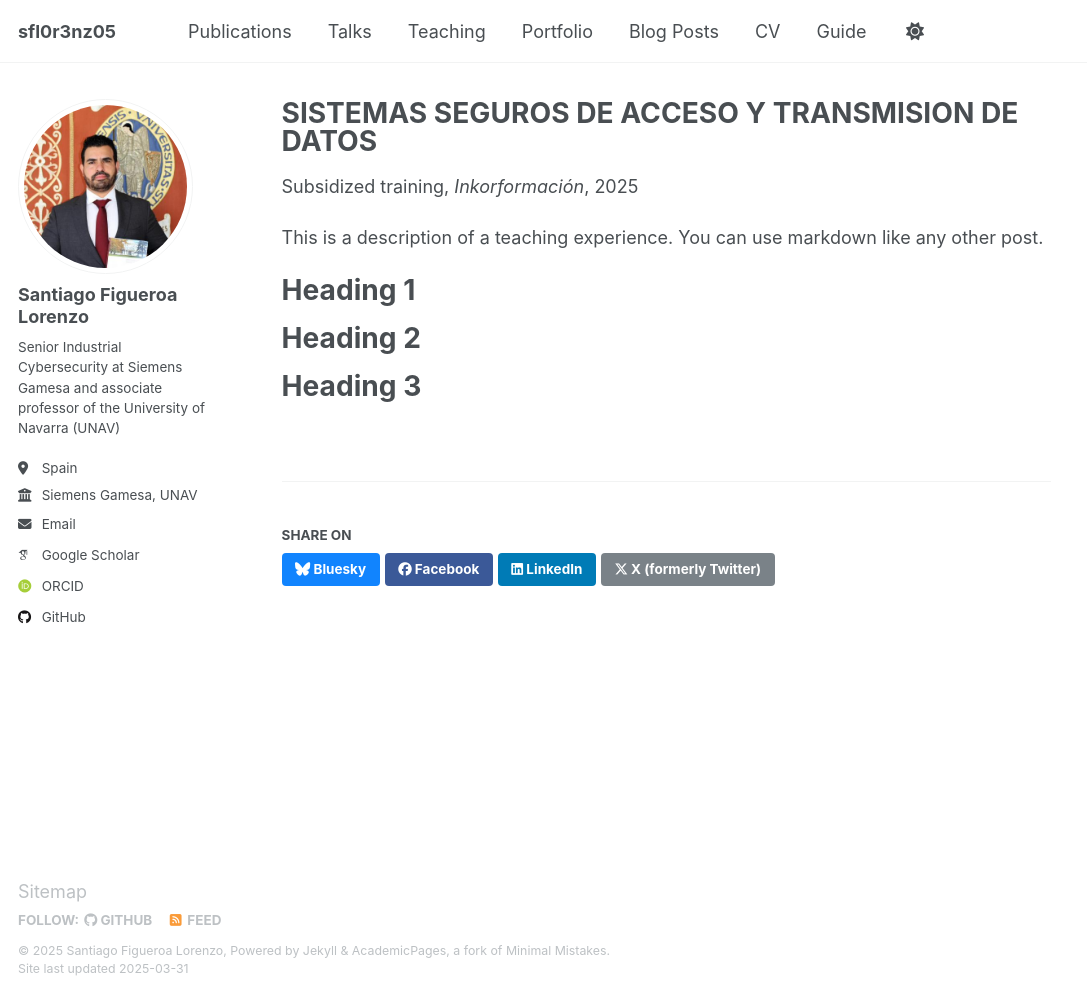
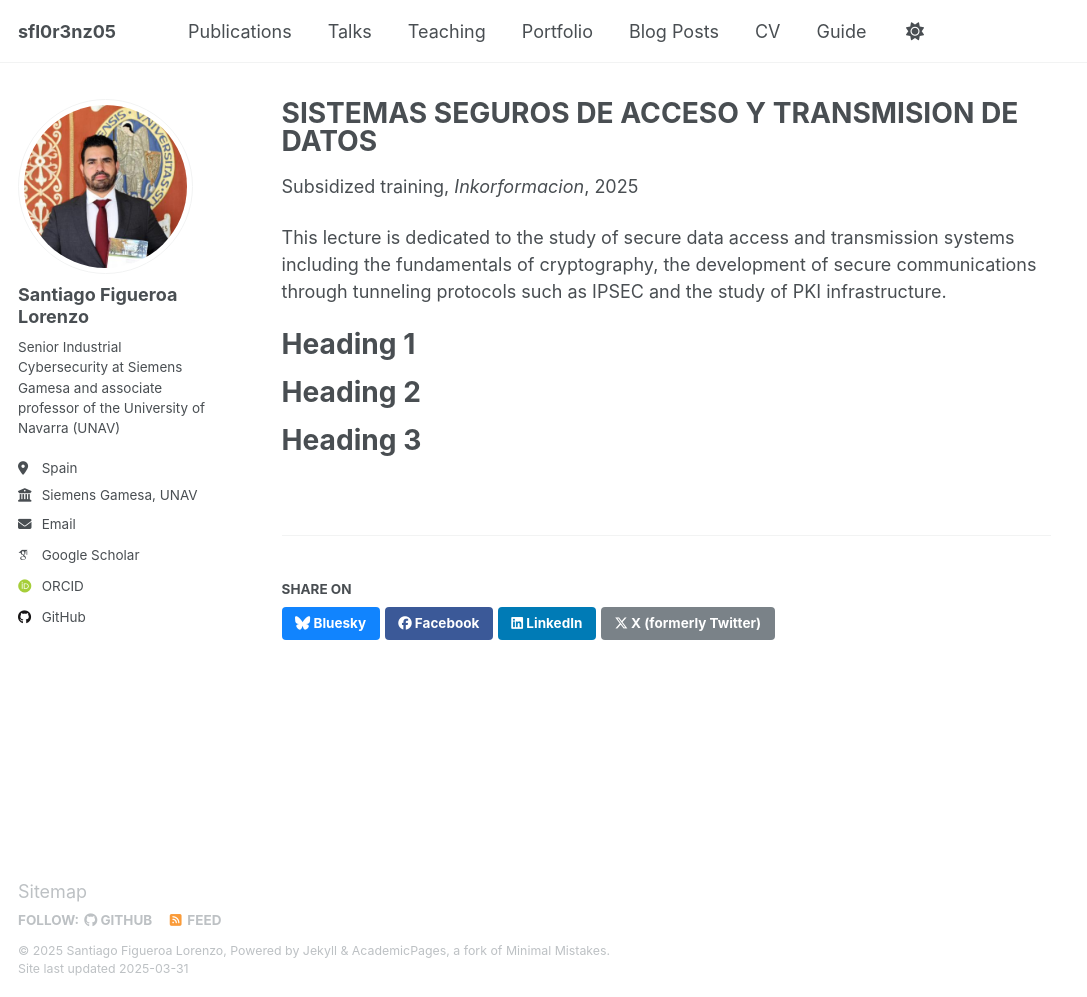
Before and after one commit to sfl0r3nz05/sfl0r3nz05.github.io, a Jekyll site: the page built from _teaching/2025-spring-teaching-1.md, in a window 1280 px wide and 997 px high. Shown: the whole window, without its empty margins (0-1087 px from the left). Built offline with Jekyll 4.4.1, drawn with Linux system fonts in a browser that asks for light colours; some web fonts are replaced.

Commit message:
adding site description

```diff
--- a/_teaching/2025-spring-teaching-1.md
+++ b/_teaching/2025-spring-teaching-1.md
@@ -3,12 +3,12 @@ title: "SISTEMAS SEGUROS DE ACCESO Y TRANSMISION DE DATOS"
 collection: teaching
 type: "Subsidized training"
 permalink: /teaching/2025-spring-teaching-1
-venue: "Inkorformación"
+venue: "Inkorformacion"
 date: 2025-04-03
 location: "Pamplona, Spain"
 ---
 
-This is a description of a teaching experience. You can use markdown like any other post.
+This lecture is dedicated to the study of secure data access and transmission systems including the fundamentals of cryptography, the development of secure communications through tunneling protocols such as IPSEC and the study of PKI infrastructure.
 
 Heading 1
 ======
```
